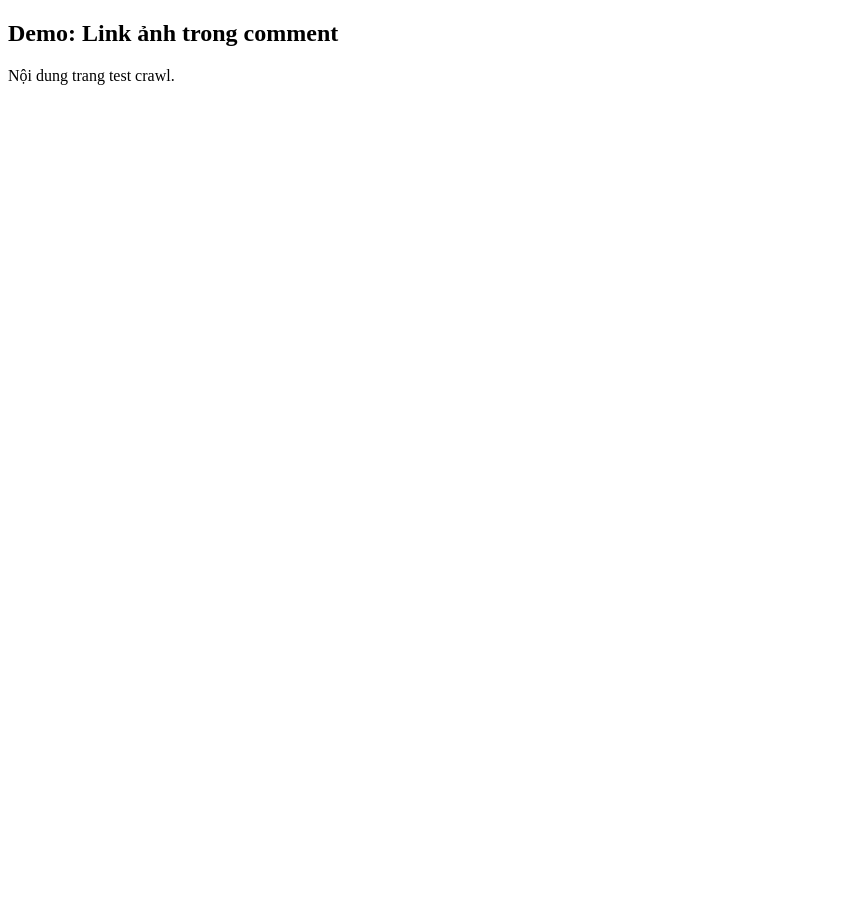
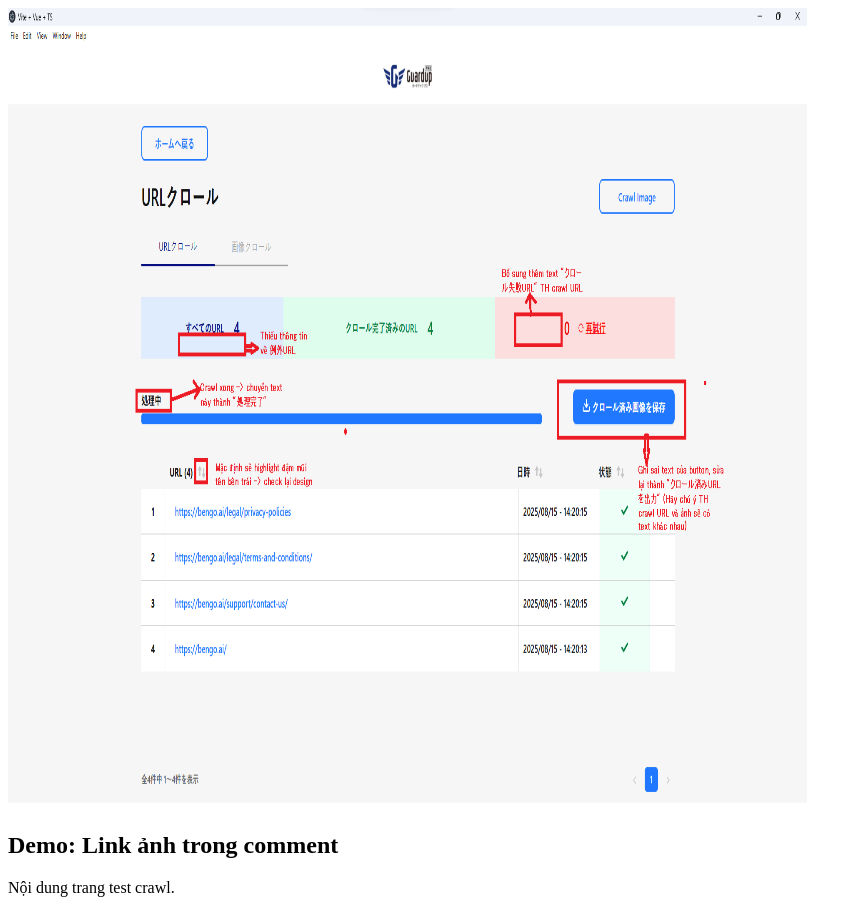
Before and after one commit to HoangHang231/demo-comment-image, a plain HTML site: page index.html in a window 1280 px wide. Shown: the whole page, without its empty margins (0-862 px from the left). Before the commit the page ends 800 px from the top, so only its background shows below. Drawn offline with Linux system fonts and the light colour scheme.

Commit message:
Update index.html

```diff
--- a/index.html
+++ b/index.html
@@ -2,14 +2,18 @@
 <html>
 <head>
   <title>Demo Image in Comment</title>
+   <img src="https://hoanghang231.github.io/demo-comment-image/1.png" alt="Placeholder Image"
+     width="800" height="800">
 </head>
 <body>
   <h2>Demo: Link ảnh trong comment</h2>
   <p>Nội dung trang test crawl.</p>
 
   <!--
-  <img src="https://hoanghang231.github.io/demo-comment-image/1.png" alt="Placeholder Image">
-  <img src="https://upload.wikimedia.org/wikipedia/commons/4/47/PNG_transparency_demonstration_1.png" alt="Placeholder Image">
+  <img src="https://hoanghang231.github.io/demo-comment-image/1.png" alt="Placeholder Image
+  width="500" height="500"">
+  <img src="https://upload.wikimedia.org/wikipedia/commons/4/47/PNG_transparency_demonstration_1.png" alt="Placeholder Image"
+  width="600" height="600">
   -->
 
 </body>
```
